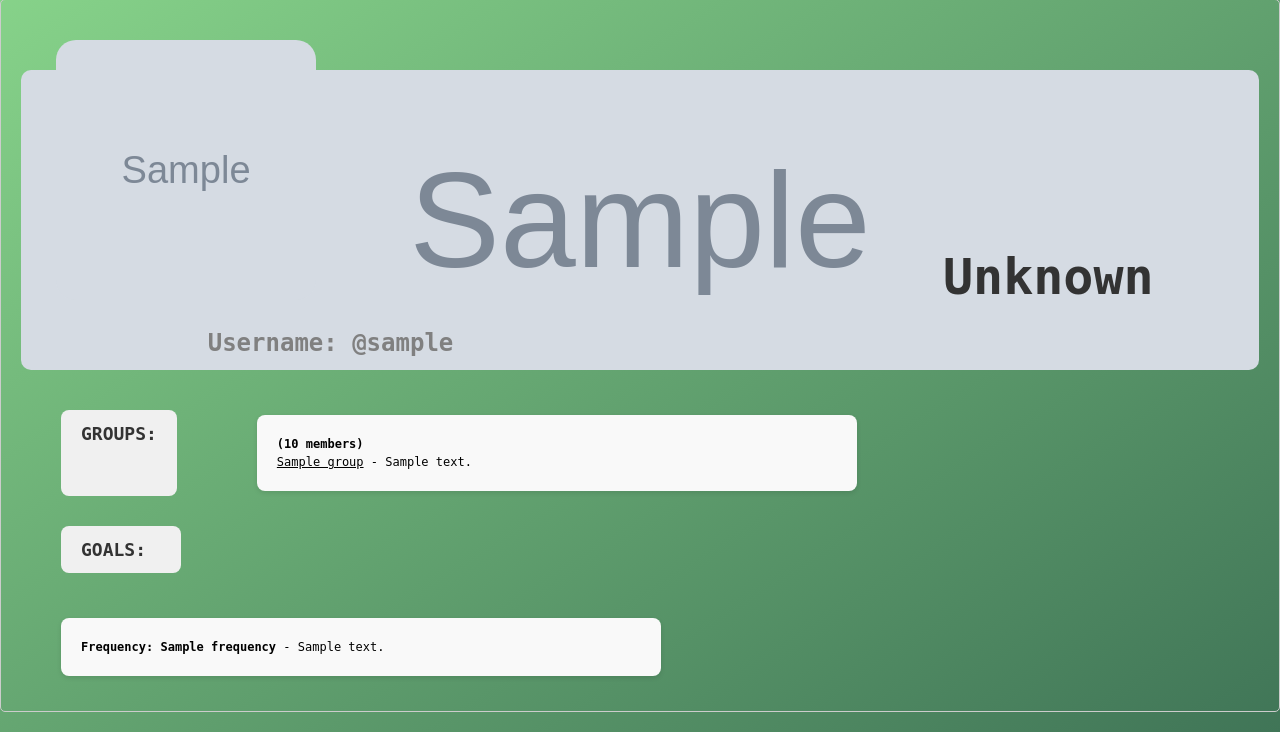
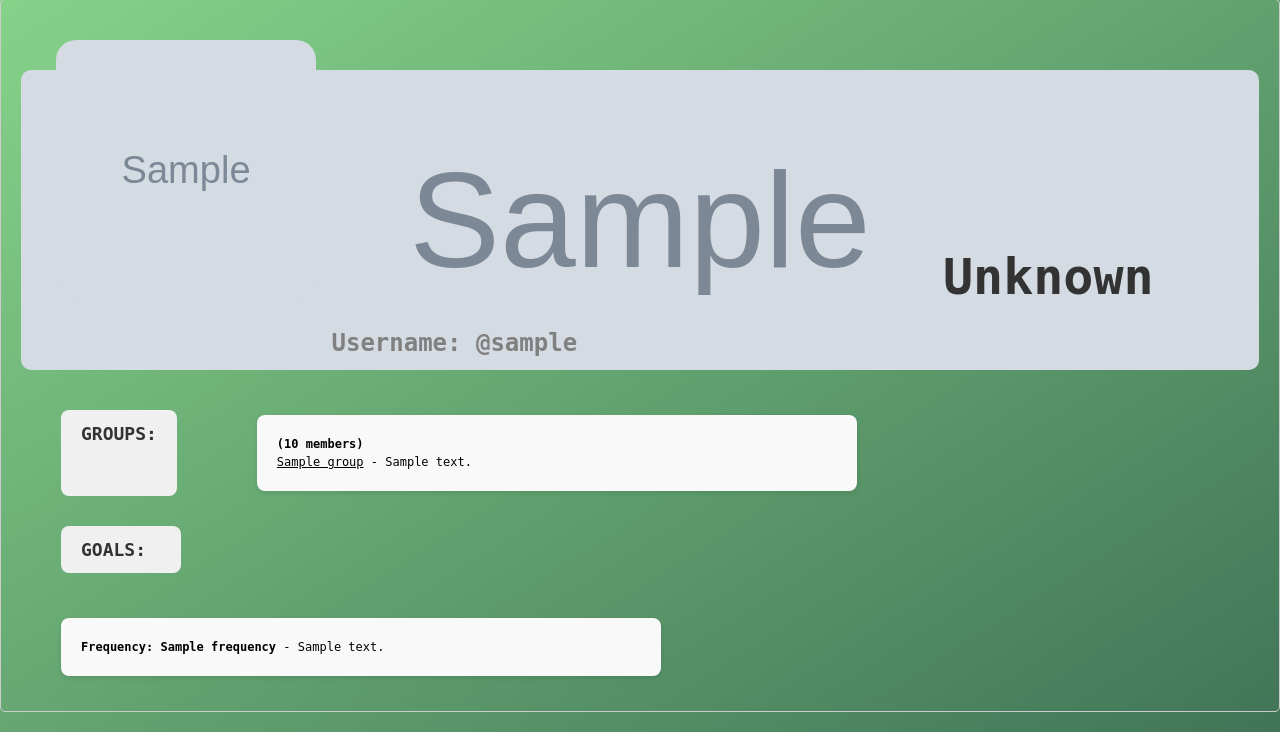
Before and after one commit to j-balkovec/CPSC3300, a Python web app: template flask/templates/search_user.html in a window 1280 px wide. Shown: the part 81-813 px from the top of the page. Run offline with Jinja, Linux system fonts and the light colour scheme; the template is opened without the code that fills it: most values are stand-ins (such as "Sample title", 1, 10 or a date in 2020); grey boxes marked "Sample" are stand-in pictures.

Commit message:
fixed format

```diff
--- a/flask/static/css/index.css
+++ b/flask/static/css/index.css
@@ -1,3 +1,4 @@
+
 /* static/css/error.css */
 
 body {
--- a/flask/static/css/search_user.css
+++ b/flask/static/css/search_user.css
@@ -87,7 +87,7 @@ h2 {
 .username {
   position: absolute;
   top: 300px;
-  left: 25%;
+  left: 35%;
   transform: translateX(-50%);
   font-size: 24px;
   font-weight: bold;
```
